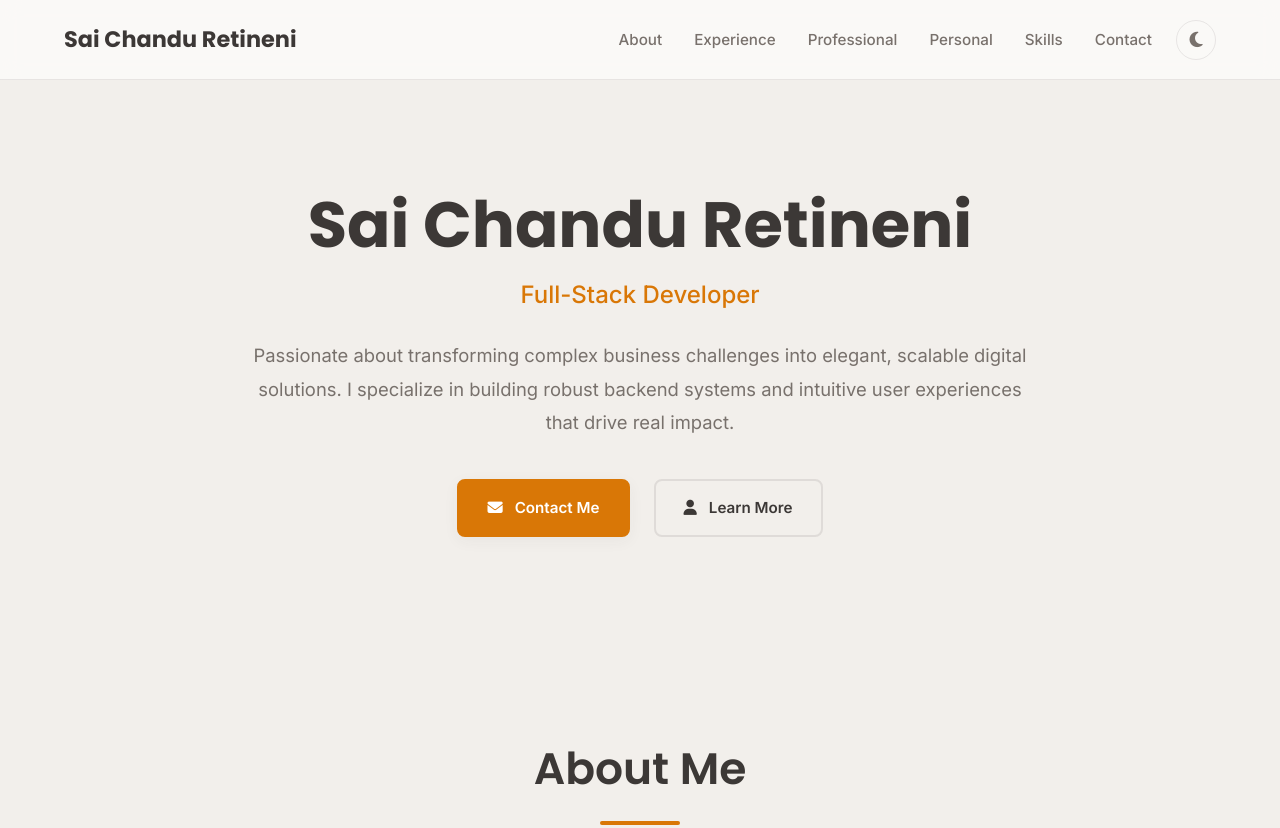
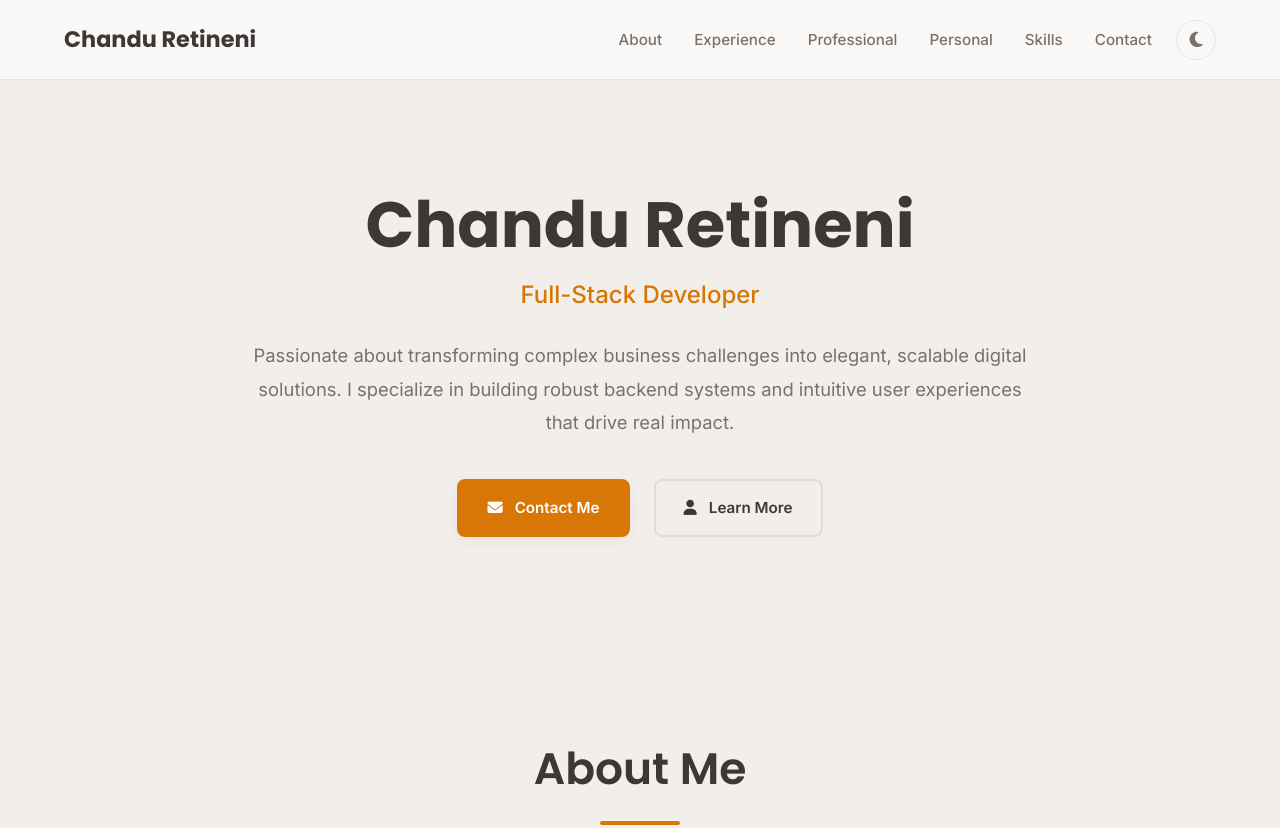
Before and after one commit to chanduretineni/chandu-retineni.github.io, a plain HTML site: page index.html in a window 1280 px wide. Shown: the top 828 px of the page. Drawn offline with Linux system fonts and the light colour scheme.

Commit message:
updated the name

```diff
--- a/index.html
+++ b/index.html
@@ -3,7 +3,7 @@
   <head>
     <meta charset="UTF-8" />
     <meta name="viewport" content="width=device-width, initial-scale=1.0" />
-    <title>Sai Chandu Retineni - Full-Stack Developer</title>
+    <title>Chandu Retineni - Full-Stack Developer</title>
 
     <!-- External Stylesheet -->
     <link rel="stylesheet" href="style.css" />
@@ -25,7 +25,7 @@
     <header class="header">
       <div class="container">
         <div class="nav-brand">
-          <h2>Sai Chandu Retineni</h2>
+          <h2>Chandu Retineni</h2>
         </div>
         <nav class="nav">
           <ul class="nav-menu" id="nav-menu">
@@ -58,7 +58,7 @@
     <section class="hero" id="hero">
       <div class="container">
         <div class="hero-content">
-          <h1 class="hero-title">Sai Chandu Retineni</h1>
+          <h1 class="hero-title">Chandu Retineni</h1>
           <p class="hero-subtitle">Full-Stack Developer</p>
           <p class="hero-description">
             Passionate about transforming complex business challenges into
@@ -271,7 +271,7 @@
     <footer class="footer">
       <div class="container">
         <div class="footer-content">
-          <p>&copy; 2024 Sai Chandu Retineni. All rights reserved.</p>
+          <p>&copy; 2024 Chandu Retineni. All rights reserved.</p>
           <div class="social-links">
             <a
               href="https://www.linkedin.com/in/chandu-retineni-64864819a/"
```
